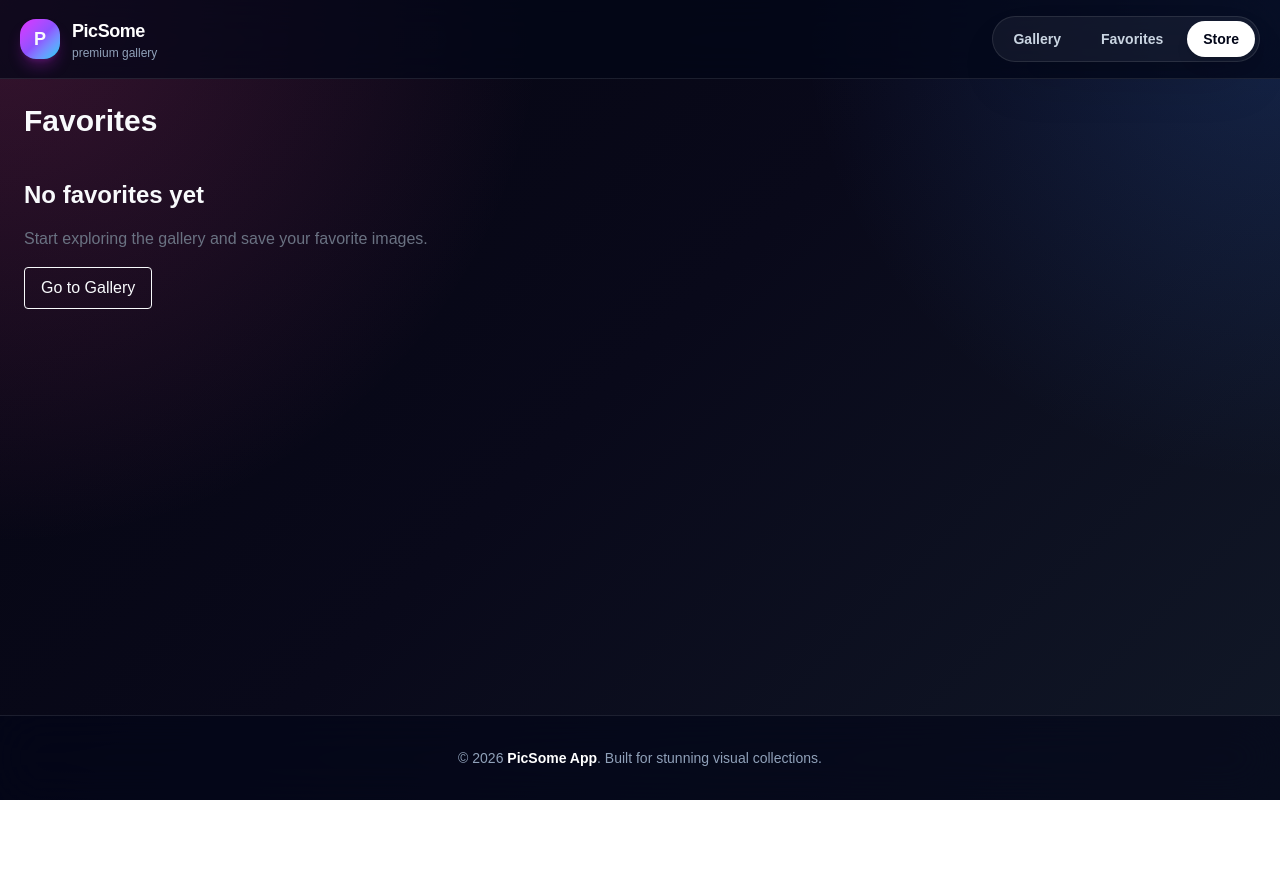
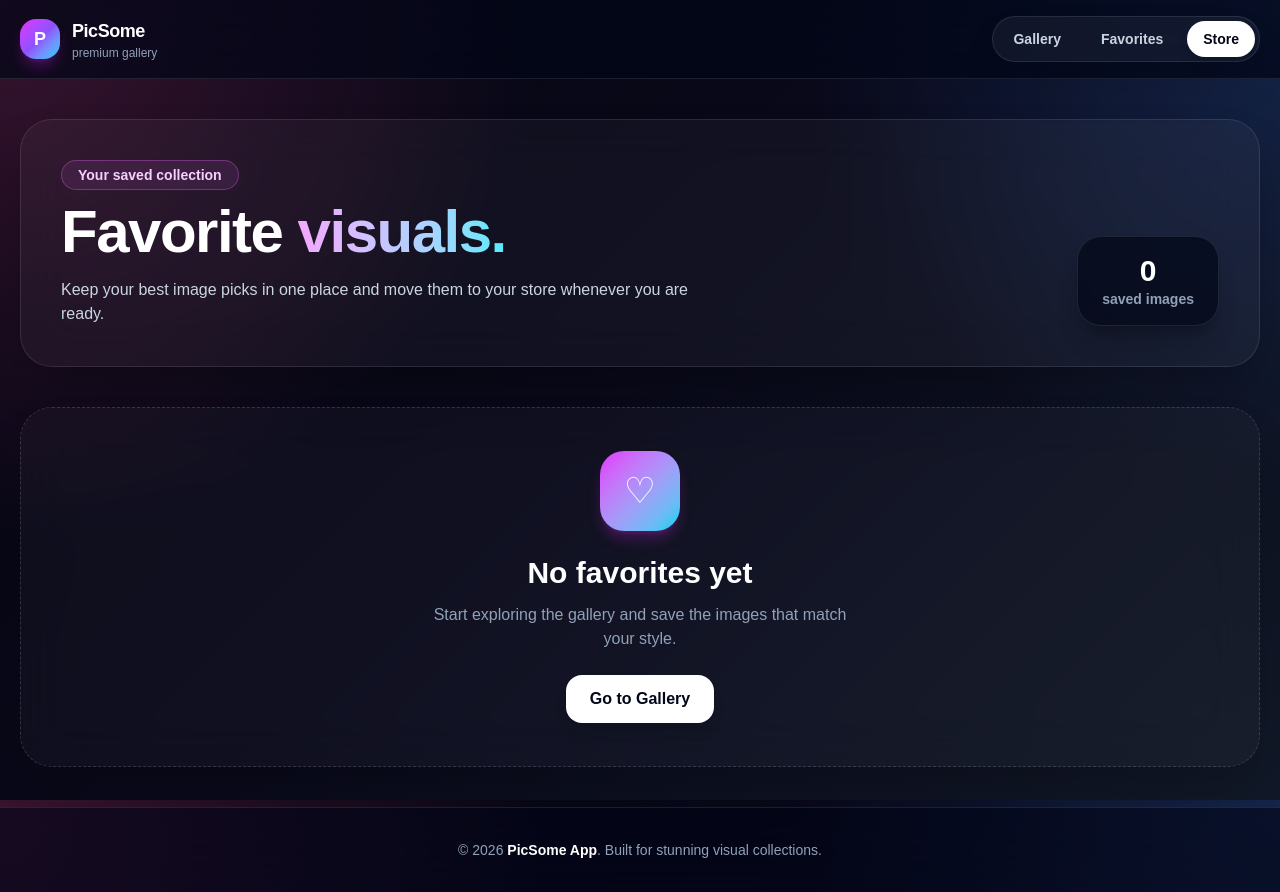
Before and after one commit to cirdei-alin/picsome-app, a Next.js app: page /favorites in a window 1280 px wide. Before the commit the page ends 800 px from the top, so only its background shows below. Built offline with nearby package versions, Linux system fonts and the light colour scheme.

Commit message:
Redesign favorites page and favorite cards

```diff
--- a/src/app/favorites/page.tsx
+++ b/src/app/favorites/page.tsx
@@ -1,38 +1,78 @@
 "use client";
 
 import { useState } from "react";
+import Link from "next/link";
 
 import { ImagePreviewModal } from "@/src/features/products/components/ImagePreviewModal";
 import { useImageStore } from "@/src/store/useImageStore";
 import { FavoriteImageCard } from "@/src/features/products/components/FavoriteImageCard";
 
 import type { Image } from "@/src/types/image";
-import Link from "next/link";
 
 export default function FavoritesPage() {
   const favorites = useImageStore((state) => state.favorites);
   const removeFromFavorites = useImageStore((state) => state.removeFromFavorites);
-  const addToStore = useImageStore((state) => state.addToStore)
+  const addToStore = useImageStore((state) => state.addToStore);
 
   const [selectedImage, setSelectedImage] = useState<Image | null>(null);
 
   return (
-    <main className="p-6">
-      <h1 className="text-3xl font-bold mb-6">Favorites</h1>
+    <main className="mx-auto w-full max-w-7xl flex-1 px-5 py-10">
+      <section className="mb-10 rounded-[2rem] border border-white/10 bg-white/[0.04] p-6 shadow-2xl shadow-black/30 backdrop-blur-xl md:p-10">
+        <p className="mb-3 inline-flex rounded-full border border-fuchsia-400/30 bg-fuchsia-400/10 px-4 py-1 text-sm font-bold text-fuchsia-200">
+          Your saved collection
+        </p>
+
+        <div className="flex flex-col justify-between gap-5 md:flex-row md:items-end">
+          <div>
+            <h1 className="text-4xl font-black tracking-tight text-white md:text-6xl">
+              Favorite{" "}
+              <span className="bg-gradient-to-r from-fuchsia-300 to-cyan-300 bg-clip-text text-transparent">
+                visuals.
+              </span>
+            </h1>
+
+            <p className="mt-4 max-w-2xl text-slate-300">
+              Keep your best image picks in one place and move them to your
+              store whenever you are ready.
+            </p>
+          </div>
+
+          <div className="rounded-3xl border border-white/10 bg-slate-950/70 px-6 py-4 text-center shadow-xl shadow-black/20">
+            <p className="text-3xl font-black text-white">{favorites.length}</p>
+            <p className="text-sm font-semibold text-slate-400">
+              saved images
+            </p>
+          </div>
+        </div>
+      </section>
 
       {favorites.length === 0 ? (
-        <div className="mt-10">
-          <h2 className="text-2xl font-bold mb-4">No favorites yet</h2>
-          <p className="text-gray-500 mb-4">
-            Start exploring the gallery and save your favorite images.
-          </p>
+        <section className="grid min-h-[360px] place-items-center rounded-[2rem] border border-dashed border-white/15 bg-white/[0.03] p-8 text-center shadow-2xl shadow-black/20 backdrop-blur-xl">
+          <div className="max-w-md">
+            <div className="mx-auto mb-6 grid h-20 w-20 place-items-center rounded-3xl bg-gradient-to-br from-fuchsia-500 to-cyan-400 text-4xl shadow-lg shadow-fuchsia-500/25">
+              ♡
+            </div>
 
-          <Link href="/" className="inline-block border px-4 py-2 rounded hover:bg-white hover:text-black transition">
-            Go to Gallery
-          </Link>
-        </div>
+            <h2 className="text-3xl font-black text-white">
+              No favorites yet
+            </h2>
+
+            <p className="mt-3 text-slate-400">
+              Start exploring the gallery and save the images that match your
+              style.
+            </p>
+
+            <Link
+              href="/"
+              className="mt-6 inline-flex rounded-2xl bg-white px-6 py-3 font-black text-slate-950 shadow-lg transition hover:scale-105 hover:bg-fuchsia-200"
+            >
+              Go to Gallery
+            </Link>
+          </div>
+        </section>
       ) : (
-        <div className="grid grid-cols-1 sm:grid-cols-2 md:grid-cols-3 gap-6">
+        <section className="grid grid-cols-1 gap-7 sm:grid-cols-2 lg:grid-cols-3">
           {favorites.map((image) => (
             <FavoriteImageCard
               key={image.id}
@@ -42,7 +82,7 @@ export default function FavoritesPage() {
               onImageClick={setSelectedImage}
             />
           ))}
-        </div>
+        </section>
       )}
 
       {selectedImage && (
--- a/src/features/products/components/FavoriteImageCard.tsx
+++ b/src/features/products/components/FavoriteImageCard.tsx
@@ -15,21 +15,33 @@ export function FavoriteImageCard({
   onImageClick,
 }: FavoriteImageCardProps) {
   return (
-    <div className="border rounded-lg overflow-hidden">
+    <article className="group overflow-hidden rounded-[1.75rem] border border-white/10 bg-white/[0.04] shadow-2xl shadow-black/20 backdrop-blur-xl transition duration-300 hover:-translate-y-2 hover:border-fuchsia-300/40 hover:bg-white/[0.07]">
+      <button
+        type="button"
+        className="block w-full overflow-hidden"
+        onClick={() => onImageClick(image)}
+      >
         <img
           src={image.url}
           alt={image.title}
-        className="w-full h-60 object-cover cursor-pointed"
-        onClick={() => onImageClick(image)}
+          className="h-72 w-full object-cover transition duration-500 group-hover:scale-110"
         />
+      </button>
 
-      <div className="p-4">
-        <p className="text-gray-600">{image.description}</p>
-        <p className="font-bold mt-2">${image.price.toFixed(2)}</p>
+      <div className="p-5">
+        <div className="mb-4 flex items-start justify-between gap-4">
+          <p className="line-clamp-2 text-sm leading-6 text-slate-400">
+            {image.description}
+          </p>
 
-        <div className = "flex gap-2 mt-4">
+          <p className="shrink-0 rounded-full bg-white px-3 py-1 text-sm font-black text-slate-950">
+            ${image.price.toFixed(2)}
+          </p>
+        </div>
+
+        <div className="grid grid-cols-2 gap-3">
           <button
-                className="border px-3 py-1 rounded"
+            className="rounded-2xl bg-gradient-to-r from-fuchsia-500 to-cyan-400 px-4 py-3 text-sm font-black text-white shadow-lg shadow-fuchsia-500/20 transition hover:scale-[1.03]"
             onClick={() => {
               onAddToStore(image);
               toast.success("Added to Store");
@@ -39,16 +51,16 @@ export function FavoriteImageCard({
           </button>
 
           <button
-                className="border px-3 py-1 rounded"
+            className="rounded-2xl border border-white/10 px-4 py-3 text-sm font-bold text-slate-300 transition hover:border-red-300/40 hover:bg-red-500/10 hover:text-red-100"
             onClick={() => {
               onRemove(image.id);
               toast.success("Removed from Favorites");
             }}
           >
-                Remove from Favorites
+            Remove
           </button>
         </div>
       </div>
-    </div>
+    </article>
   );
 }
```
Lines whose indentation alone changed are shown as unchanged.
